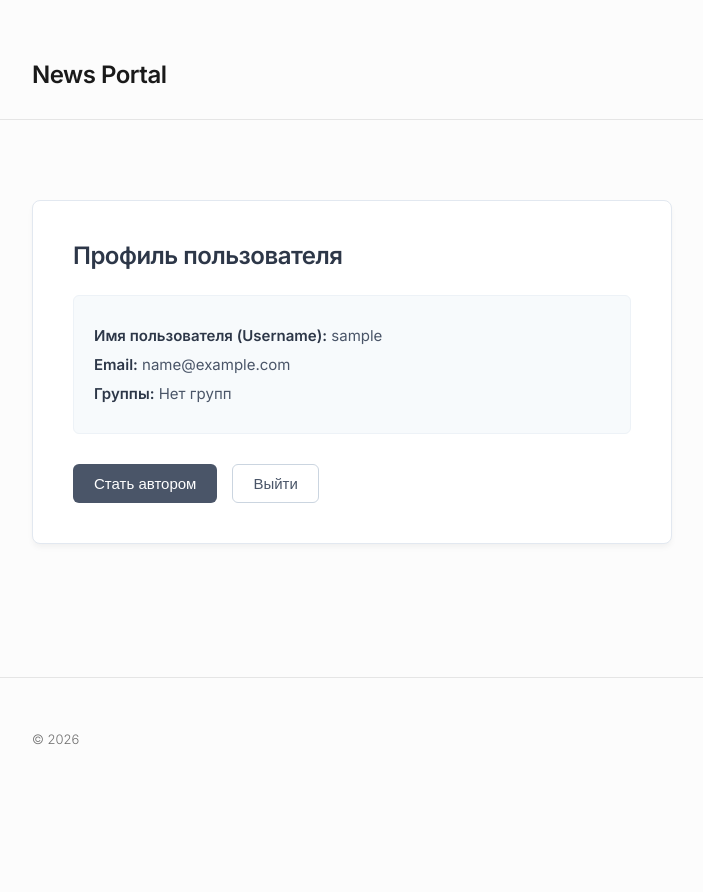
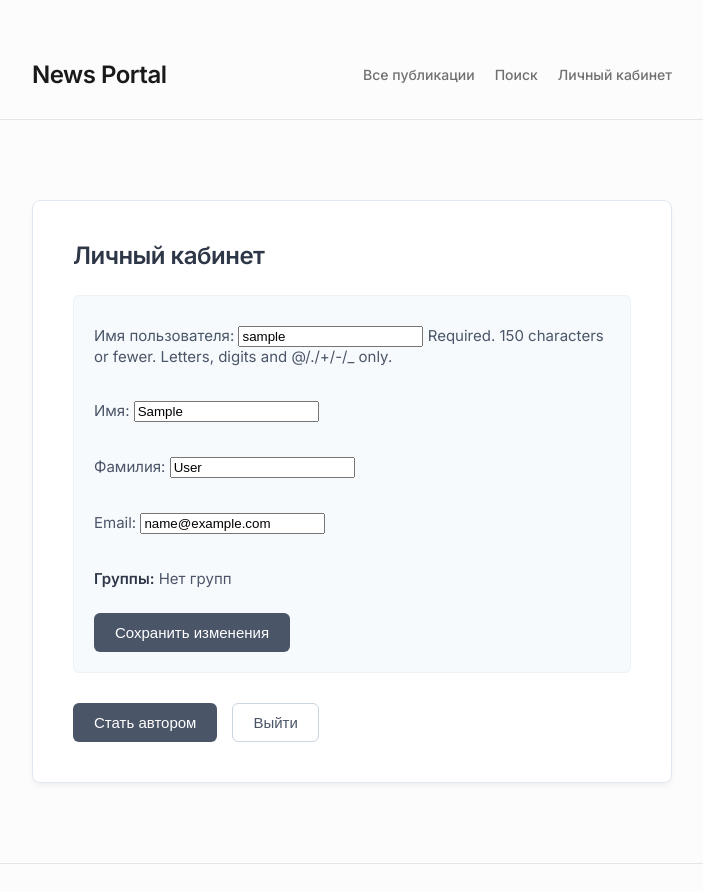
Before and after one commit to Gorganzolo/News_portal, a Django app: page /news/profile/ in a window 1280 px wide. Shown: the top 892 px of the page, without its empty margins (288-991 px from the left). Before the commit the page ends 745 px from the top, so only its background shows below. Run offline with Django 5.2, Linux system fonts and the light colour scheme; the visitor is signed in with stand-in values (Sample User, id 1).

Commit message:
Add site navigation and interactive user dashboard
- Added a fixed navigation bar to `default.html` with links that toggle based on authentication state.
- Refactored `ProfileView` to inherit from `UpdateView` to allow users to edit their `username`, `first_name`, `last_name`, and `email`.
- Updated `profile.html` to include the user editing form.
- Enhanced the dashboard for users in the `authors` group to display a list of their specific posts, along with quick-action buttons to create, edit, or delete posts directly from the profile.
- Fixed an issue where `LOGIN_REDIRECT_URL` pointed to the wrong allauth default route.

Co-authored-by: Gorganzolo <185068550+Gorganzolo@users.noreply.github.com>

```diff
--- a/NewsPortal/NewsPortal/settings.py
+++ b/NewsPortal/NewsPortal/settings.py
@@ -92,7 +92,7 @@ AUTHENTICATION_BACKENDS = [
 ]
 
 LOGIN_URL = '/accounts/login/'
-LOGIN_REDIRECT_URL = '/news/'
+LOGIN_REDIRECT_URL = '/news/profile/'
 ACCOUNT_LOGOUT_REDIRECT_URL = '/accounts/login/'
 
 ACCOUNT_LOGIN_METHODS = {'email'}
--- a/NewsPortal/news/forms.py
+++ b/NewsPortal/news/forms.py
@@ -1,4 +1,5 @@
 from django import forms
+from django.contrib.auth.models import User
 from .models import Post
 
 class PostForm(forms.ModelForm):
@@ -12,3 +13,14 @@ class PostForm(forms.ModelForm):
             'title_of_post': 'Заголовок',
             'text_of_post': 'Текст',
         }
+
+class UserUpdateForm(forms.ModelForm):
+    class Meta:
+        model = User
+        fields = ['username', 'first_name', 'last_name', 'email']
+        labels = {
+            'username': 'Имя пользователя',
+            'first_name': 'Имя',
+            'last_name': 'Фамилия',
+            'email': 'Email',
+        }
--- a/NewsPortal/news/urls.py
+++ b/NewsPortal/news/urls.py
@@ -7,7 +7,8 @@ from .views import (
 )
 
 urlpatterns = [
-    # Профиль
+    # Профиль (У Allauth по умолчанию LOGIN_REDIRECT_URL = '/accounts/profile/')
+    # Мы переопределяем его на уровне news
     path('profile/', ProfileView.as_view(), name='profile'),
     path('profile/become-author/', become_author, name='become_author'),
 
--- a/NewsPortal/news/views.py
+++ b/NewsPortal/news/views.py
@@ -112,16 +112,34 @@ class ArticleDeleteView(DeleteView):
 # Профиль и авторизация
 from django.contrib.auth.mixins import LoginRequiredMixin
 from django.contrib.auth.models import Group
-from django.views.generic import TemplateView
+from django.views.generic import UpdateView
 from django.contrib.auth.decorators import login_required
 from .models import Author
+from django.contrib.auth.models import User
+from .forms import UserUpdateForm
 
-class ProfileView(LoginRequiredMixin, TemplateView):
+class ProfileView(LoginRequiredMixin, UpdateView):
+    model = User
+    form_class = UserUpdateForm
     template_name = 'news_view/profile.html'
+    success_url = reverse_lazy('profile')
+
+    def get_object(self, queryset=None):
+        return self.request.user
 
     def get_context_data(self, **kwargs):
         context = super().get_context_data(**kwargs)
-        context['is_author'] = self.request.user.groups.filter(name='authors').exists()
+        is_author = self.request.user.groups.filter(name='authors').exists()
+        context['is_author'] = is_author
+
+        if is_author:
+            # Пытаемся получить профиль Author, чтобы вывести посты текущего пользователя
+            try:
+                author_profile = Author.objects.get(user=self.request.user)
+                context['user_posts'] = Post.objects.filter(author=author_profile).order_by('-data_created')
+            except Author.DoesNotExist:
+                context['user_posts'] = []
+
         return context
 
 @login_required
--- a/NewsPortal/templates/default.html
+++ b/NewsPortal/templates/default.html
@@ -55,6 +55,29 @@
             text-decoration: none;
         }
 
+        .navbar {
+            display: flex;
+            justify-content: space-between;
+            align-items: center;
+        }
+
+        .nav-links {
+            display: flex;
+            gap: 20px;
+            font-size: 14px;
+            font-weight: 500;
+        }
+
+        .nav-links a {
+            color: var(--text-muted);
+            text-decoration: none;
+            transition: color 0.2s ease;
+        }
+
+        .nav-links a:hover {
+            color: var(--accent-color);
+        }
+
         main {
             flex: 1;
             padding: 40px 0;
@@ -84,8 +107,18 @@
 <body>
 
     <header>
-        <div class="container">
+        <div class="container navbar">
             <h1><a href="/news/">News Portal</a></h1>
+            <nav class="nav-links">
+                <a href="/news/">Все публикации</a>
+                <a href="/news/search/">Поиск</a>
+                {% if user.is_authenticated %}
+                    <a href="/news/profile/">Личный кабинет</a>
+                {% else %}
+                    <a href="/accounts/login/">Войти</a>
+                    <a href="/accounts/signup/">Регистрация</a>
+                {% endif %}
+            </nav>
         </div>
     </header>
 
--- a/NewsPortal/templates/news_view/profile.html
+++ b/NewsPortal/templates/news_view/profile.html
@@ -68,14 +68,73 @@
         gap: 15px;
         flex-wrap: wrap;
     }
+    .author-section {
+        margin-top: 40px;
+        border-top: 1px solid #e2e8f0;
+        padding-top: 30px;
+    }
+    .author-section h3 {
+        color: #2d3748;
+        font-weight: 600;
+        margin-top: 0;
+        margin-bottom: 20px;
+    }
+    .author-actions {
+        display: flex;
+        gap: 10px;
+        margin-bottom: 25px;
+    }
+    .user-posts-list {
+        list-style: none;
+        padding: 0;
+        margin: 0;
+    }
+    .user-post-item {
+        border: 1px solid #edf2f7;
+        border-radius: 6px;
+        padding: 15px;
+        margin-bottom: 15px;
+        display: flex;
+        justify-content: space-between;
+        align-items: center;
+        transition: box-shadow 0.2s ease;
+    }
+    .user-post-item:hover {
+        box-shadow: 0 2px 4px rgba(0,0,0,0.02);
+    }
+    .post-info-small h4 {
+        margin: 0 0 5px 0;
+        font-size: 16px;
+    }
+    .post-info-small h4 a {
+        color: #2d3748;
+        text-decoration: none;
+    }
+    .post-info-small h4 a:hover {
+        opacity: 0.7;
+    }
+    .post-meta-small {
+        font-size: 13px;
+        color: #718096;
+    }
+    .post-actions-small {
+        display: flex;
+        gap: 10px;
+    }
+    .btn-small {
+        padding: 6px 12px;
+        font-size: 13px;
+    }
 </style>
 
 <div class="profile-container">
-    <h2 class="profile-header">Профиль пользователя</h2>
+    <h2 class="profile-header">Личный кабинет</h2>
 
     <div class="profile-info">
-        <p><strong>Имя пользователя (Username):</strong> {{ user.username }}</p>
-        <p><strong>Email:</strong> {{ user.email|default:"Не указан" }}</p>
+        <form method="post" style="display: flex; flex-direction: column; gap: 15px;">
+            {% csrf_token %}
+            {{ form.as_p }}
+
             <p>
                 <strong>Группы:</strong>
                 {% for group in user.groups.all %}
@@ -84,6 +143,9 @@
                     Нет групп
                 {% endfor %}
             </p>
+
+            <button type="submit" class="btn btn-primary" style="align-self: flex-start;">Сохранить изменения</button>
+        </form>
     </div>
 
     <div class="actions">
@@ -93,8 +155,6 @@
                 {% csrf_token %}
                 <button type="submit" class="btn btn-primary">Стать автором</button>
             </form>
-        {% else %}
-            <span class="btn btn-outline" style="cursor: default;">Вы уже автор</span>
         {% endif %}
 
         <form action="/accounts/logout/" method="post" style="display:inline;">
@@ -102,5 +162,40 @@
             <button type="submit" class="btn btn-outline">Выйти</button>
         </form>
     </div>
+
+    {% if is_author %}
+        <div class="author-section">
+            <h3>Управление публикациями</h3>
+
+            <div class="author-actions">
+                <a href="{% url 'news_create' %}" class="btn btn-primary btn-small">+ Создать новость</a>
+                <a href="{% url 'article_create' %}" class="btn btn-primary btn-small">+ Создать статью</a>
+            </div>
+
+            <ul class="user-posts-list">
+                {% for post in user_posts %}
+                    <li class="user-post-item">
+                        <div class="post-info-small">
+                            <h4><a href="{% url 'news_detail' post.id %}">{{ post.title_of_post|censor }}</a></h4>
+                            <div class="post-meta-small">
+                                {{ post.get_choice_display }} &middot; {{ post.data_created|date:'d.m.Y' }} &middot; Рейтинг: {{ post.rating_of_post }}
+                            </div>
+                        </div>
+                        <div class="post-actions-small">
+                            {% if post.choice == 'NW' %}
+                                <a href="{% url 'news_update' post.id %}" class="btn btn-outline btn-small">Ред.</a>
+                                <a href="{% url 'news_delete' post.id %}" class="btn btn-outline btn-small" style="color: #e53e3e; border-color: #fc8181;">Удалить</a>
+                            {% elif post.choice == 'AR' %}
+                                <a href="{% url 'article_update' post.id %}" class="btn btn-outline btn-small">Ред.</a>
+                                <a href="{% url 'article_delete' post.id %}" class="btn btn-outline btn-small" style="color: #e53e3e; border-color: #fc8181;">Удалить</a>
+                            {% endif %}
+                        </div>
+                    </li>
+                {% empty %}
+                    <p style="color: #718096; font-size: 14px;">У вас пока нет публикаций.</p>
+                {% endfor %}
+            </ul>
+        </div>
+    {% endif %}
 </div>
 {% endblock content %}
```
Lines whose indentation alone changed are shown as unchanged.
